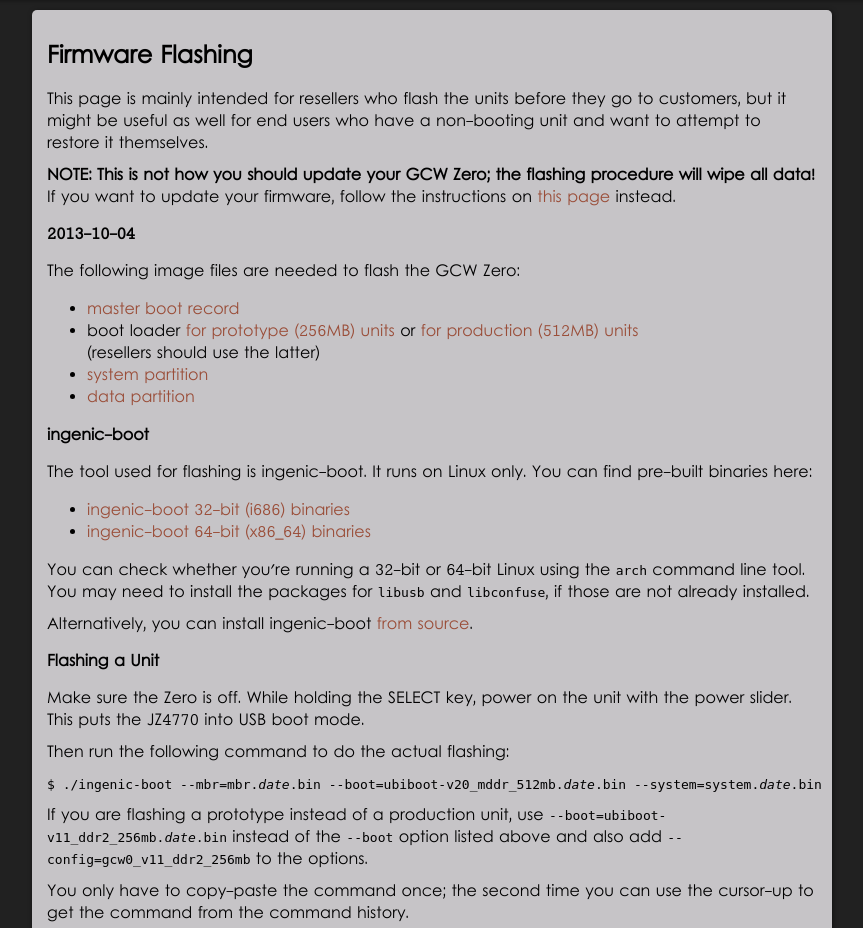
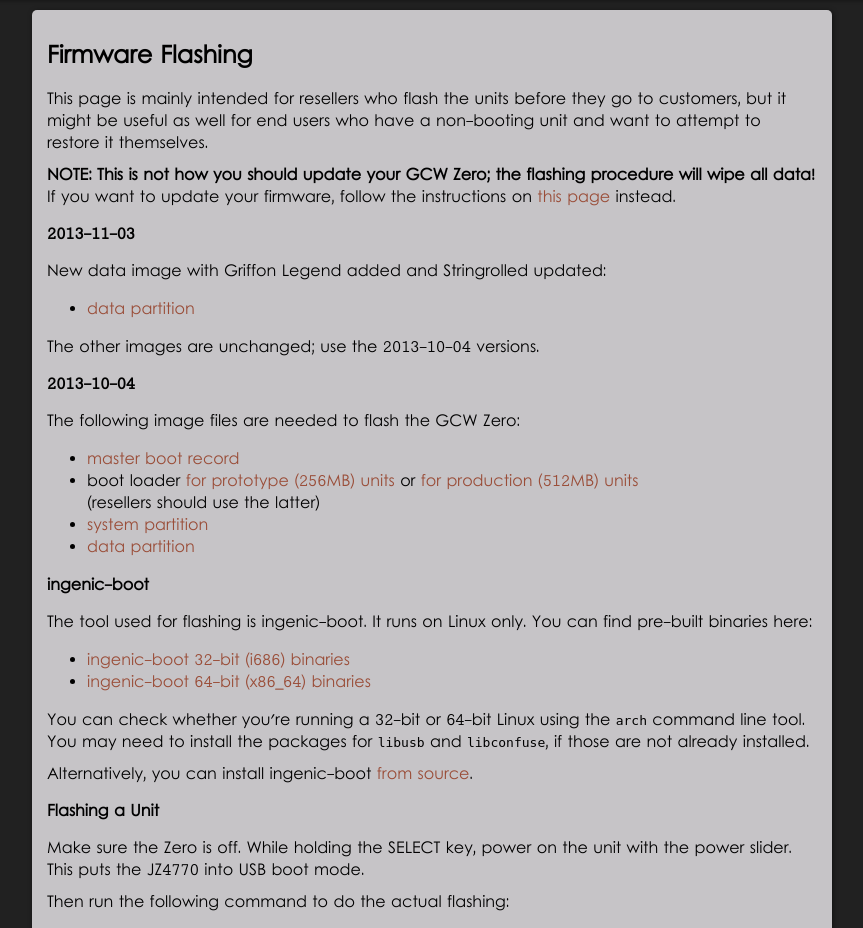
Before and after one commit to gcwnow/www, a PHP site: page /flashing in a window 1280 px wide. Shown: the part 52-980 px from the top of the page, without its empty margins (208-1071 px from the left). Run offline with PHP 8.4, Linux system fonts and the light colour scheme; some libraries are stand-ins or nearby versions.

Commit message:
Added a new date entry on the flashing page
The previous update was a bit confusing by putting the 2013-11-03 data
image under the 2013-10-04 heading.

```diff
--- a/content/flashing.php
+++ b/content/flashing.php
@@ -10,13 +10,20 @@ include "includes/header.php";
 <p>This page is mainly intended for resellers who flash the units before they go to customers, but it might be useful as well for end users who have a non-booting unit and want to attempt to restore it themselves.</p>
 <p><b>NOTE: This is not how you should update your GCW Zero; the flashing procedure will wipe all data!</b> If you want to update your firmware, follow the instructions on <a href="updates">this page</a> instead.</p>
 
+<h2>2013-11-03</h2>
+<p>New data image with Griffon Legend added and Stringrolled updated:</p>
+<ul>
+<li><a href="files/flash/data.2013-11-03.bin">data partition</a></li>
+</ul>
+<p>The other images are unchanged; use the 2013-10-04 versions.</p>
+
 <h2>2013-10-04</h2>
 <p>The following image files are needed to flash the GCW Zero:</p>
 <ul>
 <li><a href="files/flash/mbr.2013-10-04.bin">master boot record</a></li>
 <li>boot loader <a href="files/flash/ubiboot-v11_ddr2_256mb.2013-10-04.bin">for prototype (256MB) units</a> or <a href="files/flash/ubiboot-v20_mddr_512mb.2013-10-04.bin">for production (512MB) units</a><br>(resellers should use the latter)</li>
 <li><a href="files/flash/system.2013-10-04.bin">system partition</a></li>
-<li><a href="files/flash/data.2013-11-03.bin">data partition</a></li>
+<li><a href="files/flash/data.2013-10-04.bin">data partition</a></li>
 </ul>
 
 <h2>ingenic-boot</h2>
```
